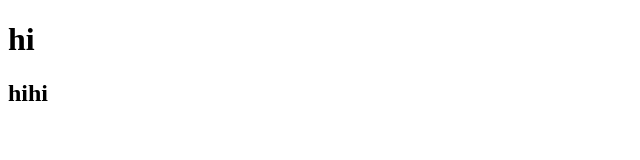
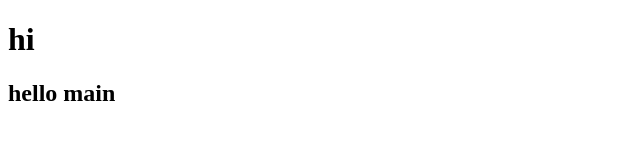
Before and after one commit to poiu6fi/GIT, a plain HTML site: page index.html in a window 1280 px wide. Shown: the full height of the page, 0-640 px from the left. Drawn offline with Linux system fonts and the light colour scheme.

Commit message:
hello main

```diff
--- a/index.html
+++ b/index.html
@@ -7,6 +7,6 @@
 </head>
 <body>
     <h1>hi</h1>
-    <h2>hihi</h2>
+    <h2>hello main</h2>
 </body>
 </html>
```
